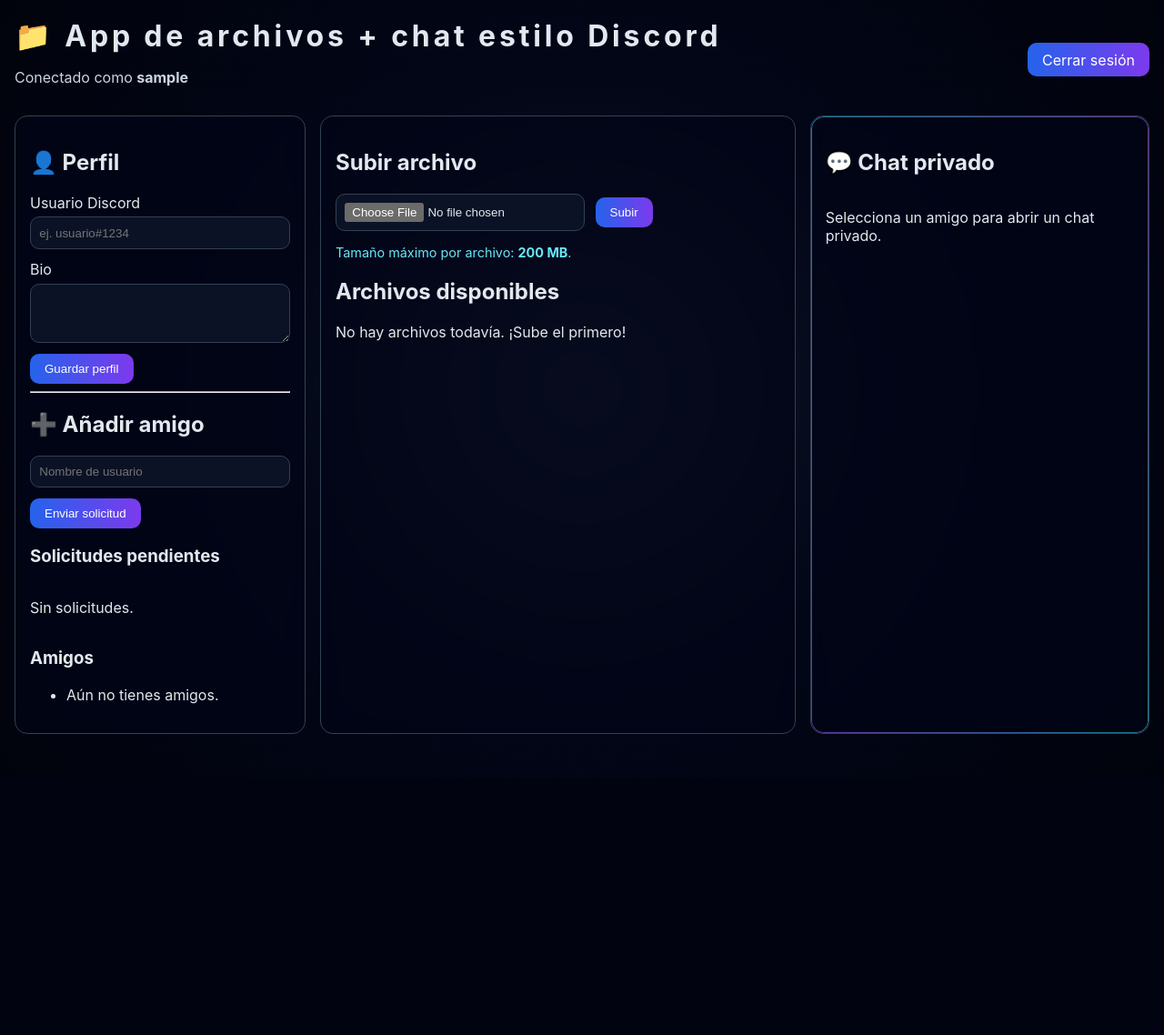
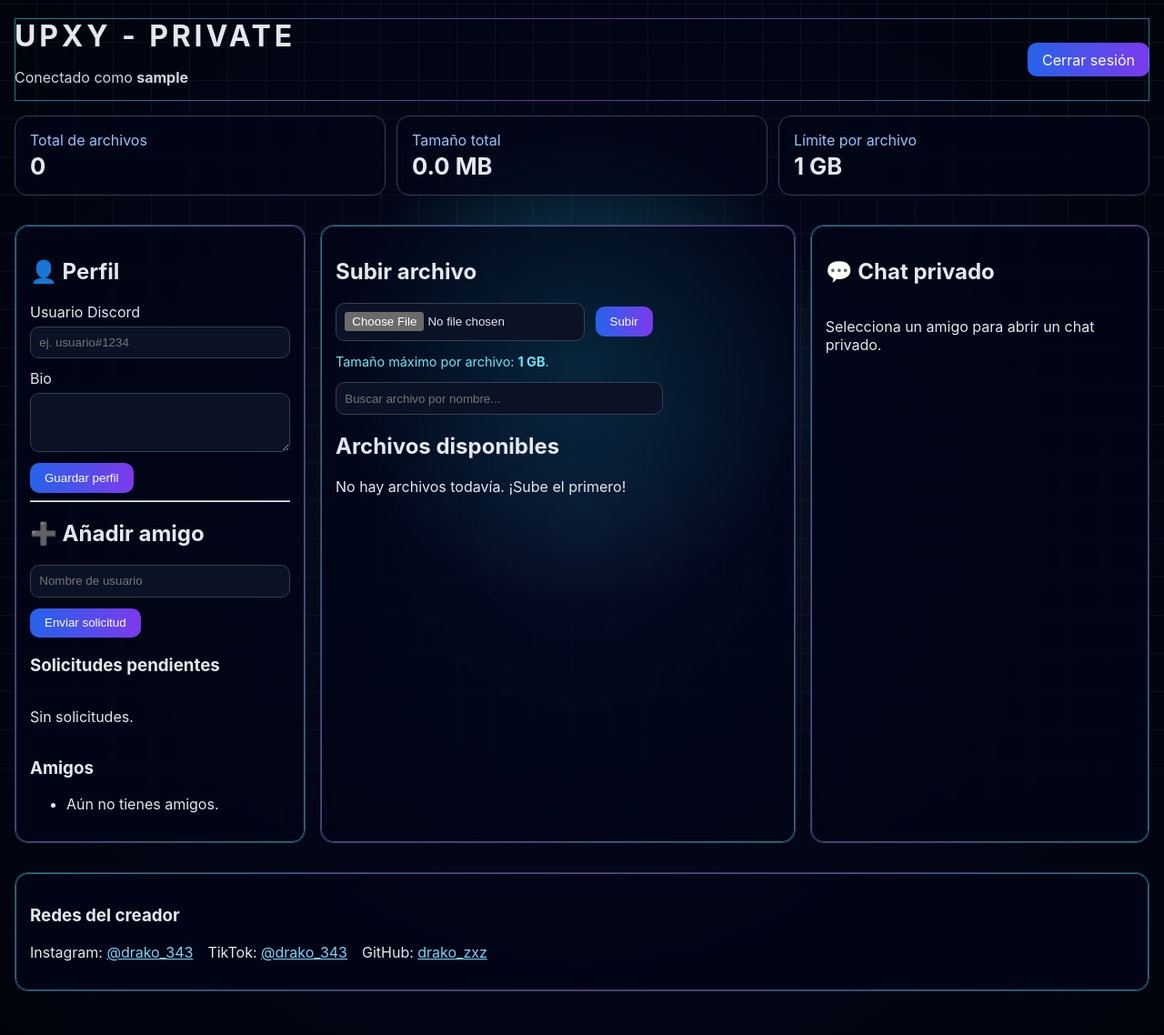
Before and after one commit to DRAKOzxz/app_upxy, a Flask app: page / in a window 1280 px wide. Shown: the whole page at 91% size. Before the commit the page ends 807 px from the top, so only its background shows below. Run offline with Flask 3, Linux system fonts and the light colour scheme; the visitor is signed in with stand-in values (Sample User, id 1); data comes from the database, SQL or seed files in the repository; data that the repository does not hold is empty.

Commit message:
Update index.html for new title and layout changes

```diff
--- a/templates/index.html
+++ b/templates/index.html
@@ -3,14 +3,17 @@
   <head>
     <meta charset="UTF-8" />
     <meta name="viewport" content="width=device-width, initial-scale=1.0" />
-    <title>Compartir archivos + Chat privado</title>
+    <title>UPXY - PRIVATE</title>
     <link rel="stylesheet" href="{{ url_for('static', filename='styles.css') }}" />
   </head>
   <body>
+    <div class="bg-reactive" aria-hidden="true"></div>
+    <div class="bg-grid" aria-hidden="true"></div>
+
     <main class="container">
-      <header class="topbar">
+      <header class="topbar neon-card">
         <div>
-          <h1>📁 App de archivos + chat estilo Discord</h1>
+          <h1>UPXY  -  PRIVATE</h1>
           <p class="subtitle">Conectado como <strong>{{ user.username }}</strong></p>
         </div>
         <a class="link-btn" href="{{ url_for('logout') }}">Cerrar sesión</a>
@@ -26,8 +29,23 @@
       {% endif %}
       {% endwith %}
 
+      <section class="stats-row">
+        <article class="card stat-card">
+          <p>Total de archivos</p>
+          <h3>{{ file_count }}</h3>
+        </article>
+        <article class="card stat-card">
+          <p>Tamaño total</p>
+          <h3>{{ total_size_mb }} MB</h3>
+        </article>
+        <article class="card stat-card">
+          <p>Límite por archivo</p>
+          <h3>1 GB</h3>
+        </article>
+      </section>
+
       <section class="layout-3">
-        <aside class="card sidebar">
+        <aside class="card sidebar neon-card">
           <h2>👤 Perfil</h2>
           <form action="{{ url_for('update_profile') }}" method="post" class="auth-form">
             <label>
@@ -83,13 +101,17 @@
           </ul>
         </aside>
 
-        <section class="card">
+        <section class="card neon-card">
           <h2>Subir archivo</h2>
           <form action="{{ url_for('upload_file') }}" method="post" enctype="multipart/form-data">
             <input type="file" name="file" required />
             <button type="submit">Subir</button>
           </form>
-          <p class="hint">Tamaño máximo por archivo: <strong>200 MB</strong>.</p>
+          <p class="hint">Tamaño máximo por archivo: <strong>1 GB</strong>.</p>
+
+          <div class="file-tools">
+            <input id="file-search" type="search" placeholder="Buscar archivo por nombre..." />
+          </div>
 
           <h2>Archivos disponibles</h2>
           {% if files %}
@@ -102,9 +124,9 @@
                 <th>Descarga</th>
               </tr>
             </thead>
-            <tbody>
+            <tbody id="files-table-body">
               {% for file in files %}
-              <tr>
+              <tr class="file-row" data-filename="{{ file.name|lower }}">
                 <td>{{ file.name }}</td>
                 <td>{{ file.size_kb }}</td>
                 <td>{{ file.updated }}</td>
@@ -120,6 +142,17 @@
 
         {% include "chat_panel.html" %}
       </section>
+
+      <footer class="card footer-links neon-card">
+        <h3>Redes del creador</h3>
+        <ul>
+          <li>Instagram: <a href="https://instagram.com/drako_343" target="_blank" rel="noreferrer">@drako_343</a></li>
+          <li>TikTok: <a href="https://www.tiktok.com/@drako_343" target="_blank" rel="noreferrer">@drako_343</a></li>
+          <li>GitHub: <a href="https://github.com/drako_zxz" target="_blank" rel="noreferrer">drako_zxz</a></li>
+        </ul>
+      </footer>
     </main>
+
+    <script src="{{ url_for('static', filename='app.js') }}"></script>
   </body>
 </html>
```
